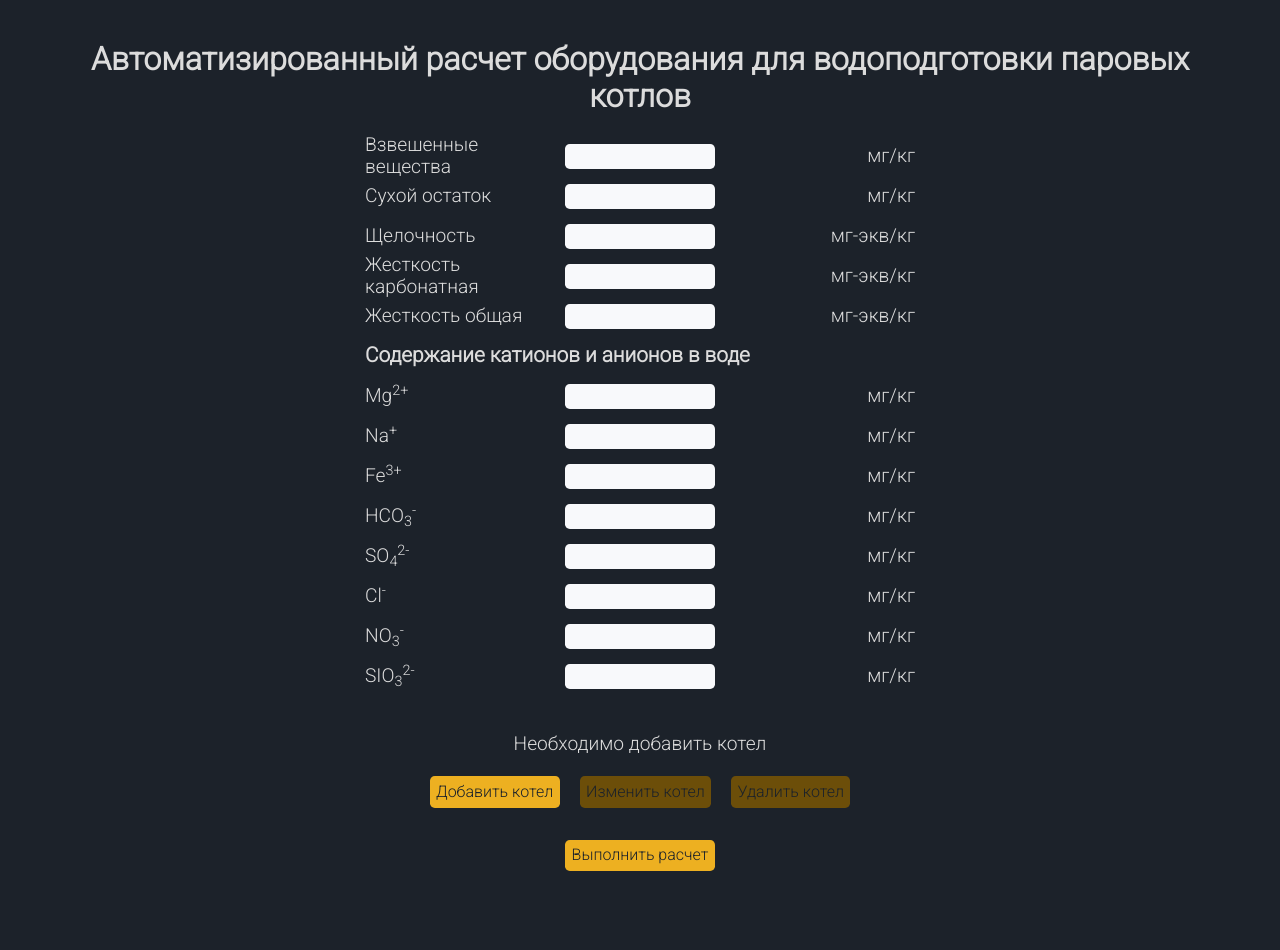
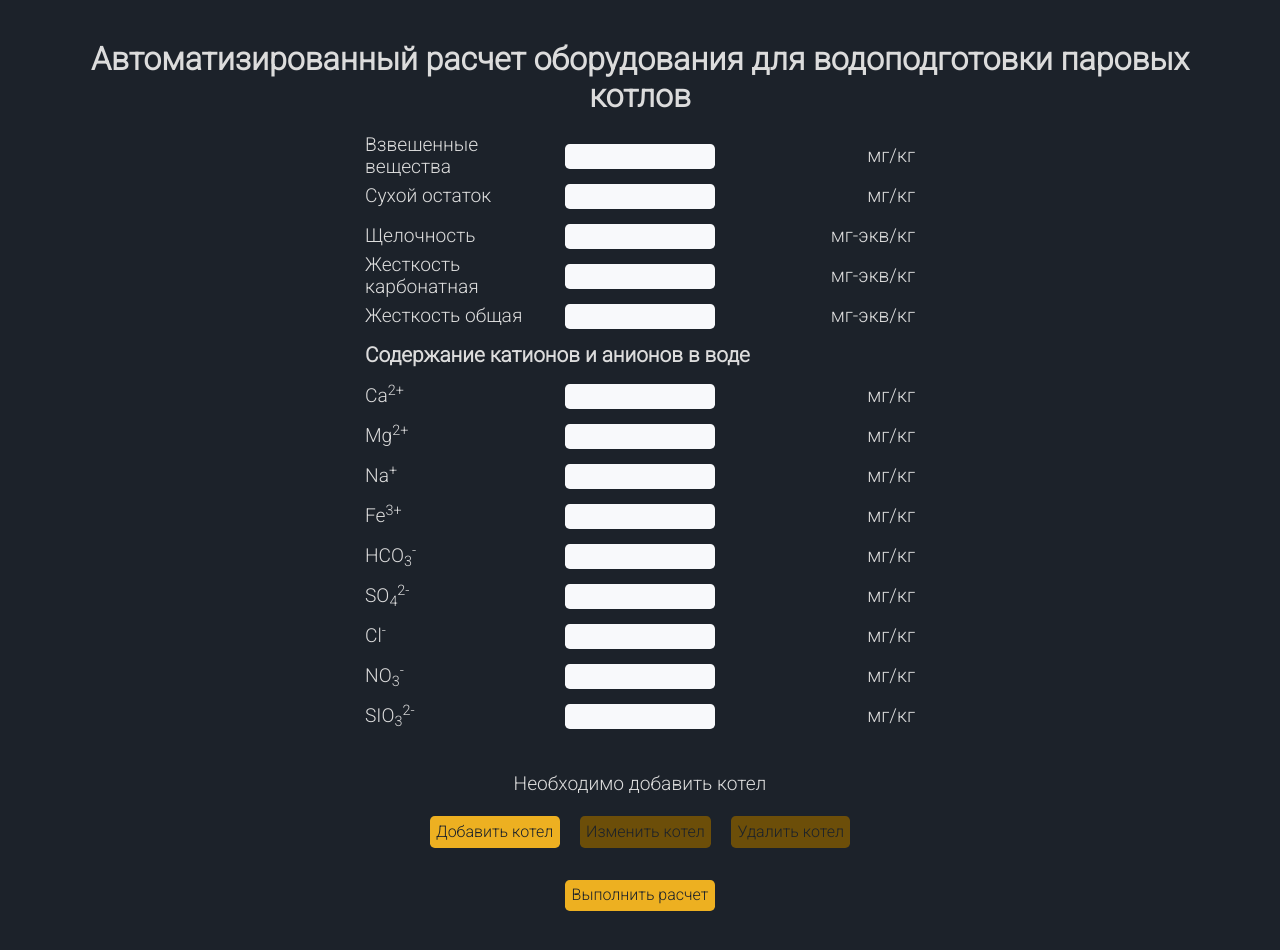
Before and after one commit to KEgorr/AutoCaculationWaterTreatment, a React app: page / in a window 1280 px wide. Shown: the top 950 px of the page. Before the commit the page ends 923 px from the top, so only its background shows below. Built offline with nearby package versions, Linux system fonts and the light colour scheme.

Commit message:
feat: add data instance creation

```diff
--- a/src/components/Inputs/MainInput.tsx
+++ b/src/components/Inputs/MainInput.tsx
@@ -1,8 +1,10 @@
 import { useState } from 'react';
 import { IBoilerData } from '../../types/data-types';
 import BoilersTable from './boilerInput/BoilerTable';
-import waterDataInitial from './data/usual-input-data';
+import waterDataInitial from './data/usual-input-data-initial';
 import WaterInputs from './waterInput/WaterInputs';
+import newWaterData from '../data/waterData';
+import boilerData from '../data/BoilerData';
 
 export default function MainInput() {
   const [waterData, setWaterData] = useState(waterDataInitial);
@@ -55,8 +57,10 @@ export default function MainInput() {
     if (!isAllSelected()) {
       return;
     }
-    console.log(waterData);
-    console.log(chosenBoiler);
+    newWaterData.setWaterData(waterData);
+    if (chosenBoiler) {
+      boilerData.setBoilerData(chosenBoiler);
+    }
   }
   return (
     <>
--- a/src/components/Inputs/waterInput/WaterInputs.tsx
+++ b/src/components/Inputs/waterInput/WaterInputs.tsx
@@ -32,7 +32,7 @@ export default function WaterInputs({
         </h2>
         <ul className="input-fields">
           {waterData.map((el, index) => {
-            if (index > 5) {
+            if (index >= 5) {
               return (
                 <WaterUsualInput
                   key={el.id}
--- /dev/null
+++ b/src/components/data/BoilerData.ts
@@ -0,0 +1,33 @@
+import { IBoilerData } from '../../types/data-types';
+
+class BoilerData {
+  name?: string;
+  performance?: number;
+  numberOfBoilers?: number;
+  pressure?: number;
+
+  setBoilerData(boilerData: IBoilerData) {
+    Object.keys(boilerData).forEach((key) => {
+      switch (key) {
+        case 'name':
+          this.name = boilerData[key].value;
+          break;
+        case 'performance':
+          this.performance = Number(boilerData[key].value);
+          break;
+        case 'numberOfBoilers':
+          this.numberOfBoilers = Number(boilerData[key].value);
+          break;
+        case 'pressure':
+          this.pressure = Number(boilerData[key].value);
+          break;
+        default:
+          console.log(key);
+      }
+    });
+  }
+}
+
+const boilerData = new BoilerData();
+
+export default boilerData;
--- /dev/null
+++ b/src/components/data/WaterData.ts
@@ -0,0 +1,76 @@
+import { IWaterData } from '../../types/data-types';
+
+class WaterData {
+  suspendedMatter?: number;
+  dryResidue?: number;
+  alkalinity?: number;
+  carbonateHardness?: number;
+  totalHardness?: number;
+
+  Ca2?: number;
+  Mg2?: number;
+  Na?: number;
+  Fe3?: number;
+  HCO3?: number;
+  SO4?: number;
+  Cl?: number;
+  NO3?: number;
+  SIO3?: number;
+
+  setWaterData(waterData: IWaterData[]) {
+    waterData.forEach((data) => {
+      const dataName = data.name;
+      const value = Number(data.value);
+      switch (dataName) {
+        case 'Взвешенные вещества':
+          this.suspendedMatter = value;
+          break;
+        case 'Сухой остаток':
+          this.dryResidue = value;
+          break;
+        case 'Щелочность':
+          this.alkalinity = value;
+          break;
+        case 'Жесткость карбонатная':
+          this.carbonateHardness = value;
+          break;
+        case 'Жесткость общая':
+          this.totalHardness = value;
+          break;
+        case 'Ca':
+          this.Ca2 = value;
+          break;
+        case 'Mg':
+          this.Mg2 = value;
+          break;
+        case 'Na':
+          this.Na = value;
+          break;
+        case 'Fe':
+          this.Fe3 = value;
+          break;
+        case 'HCO':
+          this.HCO3 = value;
+          break;
+        case 'SO':
+          this.SO4 = value;
+          break;
+        case 'Cl':
+          this.Cl = value;
+          break;
+        case 'NO':
+          this.NO3 = value;
+          break;
+        case 'SIO':
+          this.SIO3 = value;
+          break;
+        default:
+          console.log(dataName);
+      }
+    });
+  }
+}
+
+const waterData = new WaterData();
+
+export default waterData;
--- a/src/sass/components/_inputs.scss
+++ b/src/sass/components/_inputs.scss
@@ -6,12 +6,14 @@
 .input-block__field {
   border: none;
   outline: none;
+  padding: 5px;
   width: 150px;
   height: 25px;
   border-radius: 0.3rem;
   background-color: $input-background_color;
+  box-sizing: border-box;
   &:focus {
-    border: 1.5px solid $selected_color;
+    border: 2px solid $selected_color;
   }
 }
 
--- a/src/types/data-types.ts
+++ b/src/types/data-types.ts
@@ -1,3 +1,7 @@
+interface IObjectKeys {
+  [key: string]: IBoilerDataValue | number | string | boolean | undefined;
+}
+
 export interface IBoilerDataValue {
   value: string;
   isValid: boolean;
@@ -5,10 +9,6 @@ export interface IBoilerDataValue {
 
 export function isBoilerDataValue(obj: unknown): obj is IBoilerDataValue {
   return (obj as IBoilerDataValue).isValid !== undefined;
-}
-
-interface IObjectKeys {
-  [key: string]: IBoilerDataValue | number;
 }
 
 export interface IBoilerData extends IObjectKeys {
@@ -19,7 +19,7 @@ export interface IBoilerData extends IObjectKeys {
   pressure: IBoilerDataValue;
 }
 
-export interface IWaterData {
+export interface IWaterData extends IObjectKeys {
   id: number;
   name: string;
   value: string;
```
Also changed, not shown: .eslintrc.json, src/components/Inputs/data/usual-input-data-initial.ts (renamed from src/components/Inputs/data/usual-input-data.ts).
